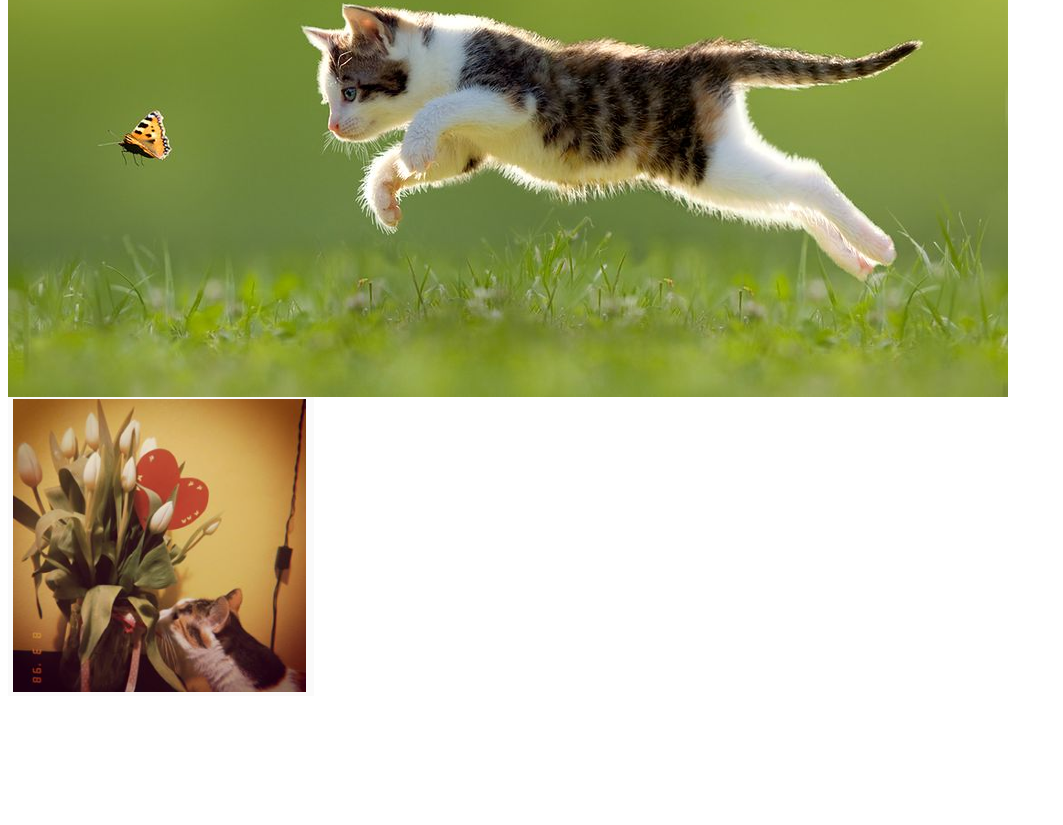
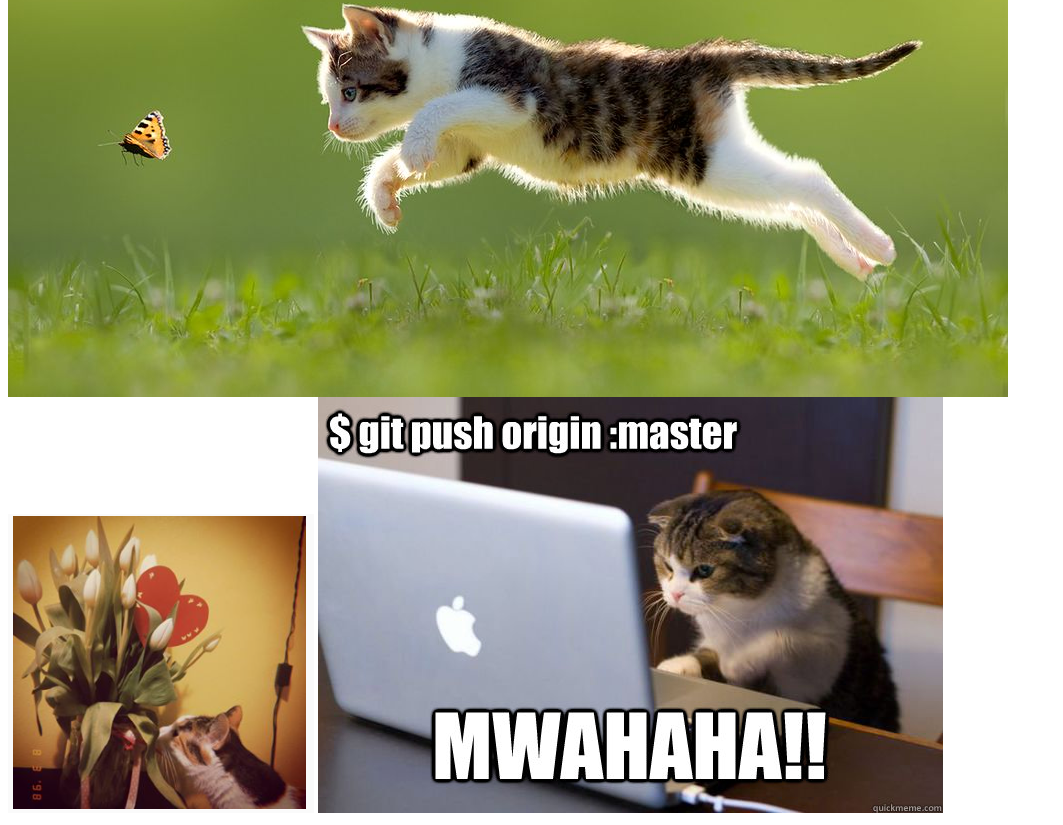
Before and after one commit to DariaFrac/WSB-Angular-2, a plain HTML site: page index.html in a window 1280 px wide. Shown: the part 296-1121 px from the top of the page, without its empty margins (0-1063 px from the left). Before the commit the page ends 1000 px from the top, so only its background shows below. Drawn offline with Linux system fonts and the light colour scheme.

Commit message:
Dev issue3 (#4)
* New image of a cat meme

* New cat meme on the site

```diff
--- a/index.html
+++ b/index.html
@@ -7,5 +7,6 @@
 <i>Nie ma łapy ale nadrabia urokiem </i>
 <img src="kot-motylek.jpg" />
 <img alt="alt meme" src="Przechwytywanie.PNG" />
+<img alt="taki koteczek" src="kotgithub.jpg" />
 </body>
 </html>
```
Also changed, not shown: kotgithub.jpg (added).
